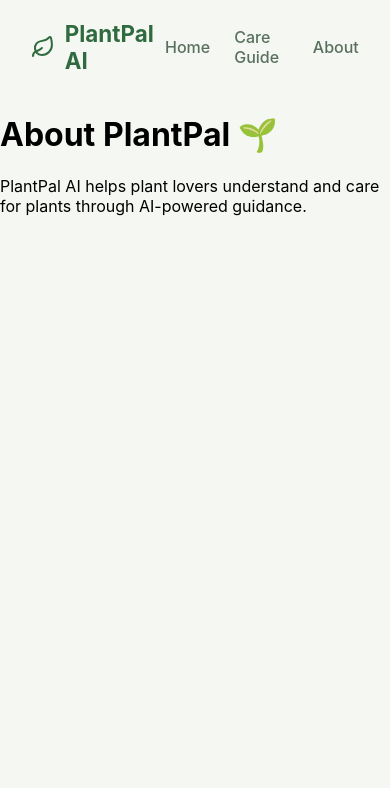
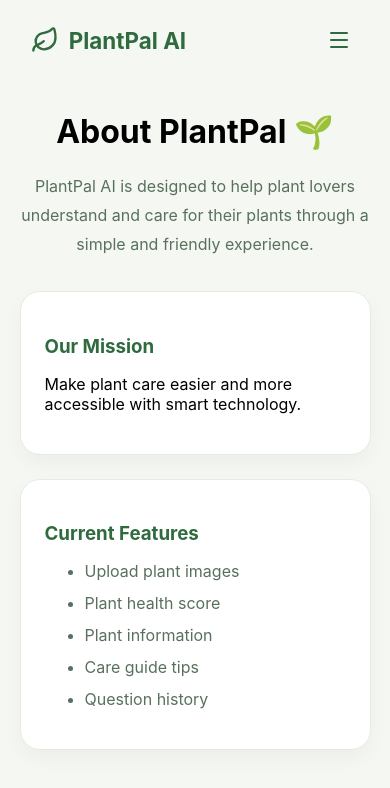
Before and after one commit to armadhanihiro/plantpal-ai, a React (Vite) app in the folder frontend/: page /about in a window 390 px wide. Shown: the top 788 px of the page. Built offline with nearby package versions, Linux system fonts and the light colour scheme.

Commit message:
Improve PlantPal responsive UI and dark mode

```diff
--- a/frontend/src/App.css
+++ b/frontend/src/App.css
@@ -1,11 +1,19 @@
 *{
     box-sizing:border-box;
+}
+
+html{
+    scroll-behavior:smooth;
 }
 
 body{
     margin:0;
     font-family:Inter,sans-serif;
     background:#f5f8f2;
+}
+
+body.dark-body{
+    background:#101a13;
 }
 
 .app{
@@ -27,14 +35,147 @@ body{
     gap:1.5rem;
 }
 
-.nav-links a{
+.nav-link{
     text-decoration:none;
     color:#58705d;
     font-weight:500;
+    position: relative;
+    padding-bottom: .3rem;
 }
 
-.nav-links a:hover{
+.nav-link:hover{
     color:#2f6b3f;
+}
+
+.nav-link.active-link{
+    color:#2f6b3f;
+    font-weight:700;
+}
+
+.nav-link.active-link::after{
+    content: "";
+    position: absolute;
+    left: 0;
+    bottom: 0;
+    width: 100%;
+    height: 2px;
+    background: #2f6b3f;
+    border-radius: 999px;
+}
+
+.menu-btn{
+    display:none;
+    width:auto;
+    margin:0;
+    padding:.5rem;
+    background:none;
+    color:#2f6b3f;
+}
+
+.mode-btn{
+    width:auto;
+    margin:0;
+    padding:.5rem .8rem;
+    border-radius:999px;
+}
+
+/* DARK MODE */
+.dark{
+    background:#101a13;
+    color:#eaf3ea;
+    min-height:100vh;
+}
+
+.dark .navbar{
+    background:#101a13;
+}
+
+.dark .logo,
+.dark .hero h1,
+.dark .guide-page h1,
+.dark .about-page h1{
+    color:#eaf3ea;
+}
+
+.dark .hero p,
+.dark .guide-card p,
+.dark .about-intro,
+.dark .about-card p,
+.dark .about-card li,
+.dark .health-status,
+.dark .empty-state li,
+.dark .history-item{
+    color:#b8c8b8;
+}
+
+.dark .card,
+.dark .health-card,
+.dark .plant-card,
+.dark .empty-state,
+.dark .result,
+.dark .history-card,
+.dark .guide-card,
+.dark .about-card{
+    background:#18261c;
+    border-color:#2c3d30;
+    color:#eaf3ea;
+}
+
+.dark .upload-box,
+.dark .chip{
+    background:#142219;
+    border-color:#2c3d30;
+    color:#cfe5d0;
+}
+
+.dark .upload-box:hover,
+.dark .chip:hover{
+    background:#1d3123;
+}
+
+.dark textarea{
+    background:#142219;
+    color:#eaf3ea;
+    border-color:#2c3d30;
+}
+
+.dark textarea::placeholder{
+    color:#8fa08f;
+}
+
+.dark .nav-link{
+    color:#b8c8b8;
+}
+
+.dark .nav-link:hover,
+.dark .nav-link.active-link{
+    color:#8fd19e;
+}
+
+.dark .nav-link.active-link::after{
+    background:#8fd19e;
+}
+
+.dark .info-row{
+    border-bottom-color:#2c3d30;
+}
+
+.dark .info-row span:last-child,
+.dark .plant-card h3,
+.dark .empty-state h3,
+.dark .result-header,
+.dark .history-card h3,
+.dark .guide-card h3,
+.dark .about-card h3{
+    color:#8fd19e;
+}
+
+.dark .history-item{
+    border-bottom-color:#2c3d30;
+}
+
+.dark .footer{
+    color:#8fa08f;
 }
 
 .logo{
@@ -307,3 +448,165 @@ button:disabled{
     color:#7a8a7c;
     font-size:.9rem;
 }
+
+/* CARE GUIDE */
+
+.guide-page{
+    width:min(90%,60rem);
+    margin:3rem auto;
+    text-align:center;
+}
+
+.guide-page h1{
+    color:#173b22;
+    margin-bottom:1rem;
+}
+
+.guide-grid{
+    display:grid;
+    grid-template-columns:
+    repeat(
+      auto-fit,
+      minmax(16rem,1fr)
+    );
+    gap:1.5rem;
+    margin-top:2rem;
+}
+
+.guide-card{
+    background:white;
+    padding:1.5rem;
+    border-radius:1.25rem;
+    border:1px solid #e6ece3;
+    box-shadow:
+    0 8px 20px rgba(0,0,0,.04);
+    text-align:left;
+}
+
+.guide-card,
+.history-card{
+    transition:
+        transform .3s ease,
+        box-shadow .3s ease;
+}
+
+.guide-card:hover,
+.history-card:hover{
+    transform:translateY(-4px);
+    box-shadow:0 12px 30px rgba(0,0,0,.08);
+}
+
+.guide-card h3{
+    color:#2f6b3f;
+    margin-bottom:.75rem;
+}
+
+.guide-card p{
+    color:#58705d;
+    line-height:1.7;
+}
+
+
+/* ABOUT */
+.about-page{
+    width:min(90%,50rem);
+    margin:3rem auto;
+    text-align:center;
+}
+
+.about-intro{
+    color:#58705d;
+    line-height:1.8;
+    margin-bottom:2rem;
+}
+
+.about-card{
+    background:white;
+    padding:1.5rem;
+    border-radius:1.25rem;
+    border:1px solid #e6ece3;
+    box-shadow:0 8px 20px rgba(0,0,0,.04);
+    margin-bottom:1.5rem;
+    text-align:left;
+}
+
+.about-card h3{
+    color:#2f6b3f;
+    margin-bottom:1rem;
+}
+
+.about-card li{
+    margin-bottom:.75rem;
+    color:#58705d;
+}
+
+/* RESPONSIVE */
+
+@media (max-width: 768px){
+
+    .menu-btn{
+        display:flex;
+    }
+
+    .nav-links{
+        display: none;
+        position: absolute;
+        top: 5rem;
+        left: 50%;
+        transform: translateX(-50%);
+        width: 90%;
+        padding: 1rem;
+        border-radius: 1rem;
+        background: white;
+        flex-direction: column;
+        box-shadow: 0 10px 30px rgba(0,0,0,.1);
+        flex-wrap:wrap;
+        justify-content:center;
+        gap:1rem;
+    }
+
+    .nav-links.open{
+        display: flex;
+    }
+
+    .hero{
+        padding:2rem 1rem 1.5rem;
+    }
+
+    .hero p{
+        font-size:1rem;
+    }
+
+    .card{
+        width:92%;
+        padding:1.25rem;
+        margin:1.5rem auto;
+    }
+
+    .guide-page,
+    .about-page{
+        margin:2rem auto;
+    }
+}
+
+@media (max-width: 480px){
+
+    .info-row{
+        flex-direction:column;
+        align-items:flex-start;
+        gap:.3rem;
+    }
+
+    .chip{
+        width:100%;
+        justify-content:center;
+    }
+
+    button{
+        font-size:.95rem;
+    }
+
+    .score{
+        font-size:2.2rem;
+    }
+}
--- a/frontend/src/App.jsx
+++ b/frontend/src/App.jsx
@@ -1,9 +1,5 @@
-import {
- BrowserRouter,
- Routes,
- Route
-}
-from "react-router-dom";
+import {BrowserRouter, Routes, Route} from "react-router-dom";
+import { useState, useEffect } from "react";
 
 import Navbar from "./components/Navbar";
 
@@ -13,9 +9,28 @@ import About from "./pages/About";
 
 function App(){
 
+    const [darkMode,setDarkMode]=useState(()=>{
+
+        return JSON.parse(
+            localStorage.getItem(
+                "dark-mode"
+            )
+        ) || false;
+
+    });
+
+    useEffect(()=>{
+        localStorage.setItem(
+            "dark-mode",
+            JSON.stringify(darkMode)
+        );
+        document.body.classList.toggle("dark-body", darkMode)
+    },[darkMode])
+
     return(
+        <div className={darkMode ?"app dark" :"app"}>
             <BrowserRouter>
-            <Navbar/>
+                <Navbar darkMode={darkMode} setDarkMode={setDarkMode}/>
 
                 <Routes>
                     <Route
@@ -34,6 +49,7 @@ function App(){
                     />
                 </Routes>
             </BrowserRouter>
+        </div>
     )
 
 }
--- /dev/null
+++ b/frontend/src/components/GuideCard.jsx
@@ -0,0 +1,11 @@
+function GuideCard({icon, title, content}) {
+    return (
+        <div className="guide-card">
+            <h3>{icon} {title}</h3>
+            <p>{content}</p>
+        </div>
+
+    )
+}
+
+export default GuideCard;
--- a/frontend/src/components/Navbar.jsx
+++ b/frontend/src/components/Navbar.jsx
@@ -1,7 +1,9 @@
-import { Leaf } from "lucide-react";
-import { Link } from "react-router-dom";
+import { Menu, X, Leaf } from "lucide-react";
+import { NavLink } from "react-router-dom";
+import { useState } from "react";
 
-function Navbar() {
+function Navbar({darkMode, setDarkMode}) {
+    const [menuOpen,setMenuOpen] = useState(false);
     return (
         <nav className="navbar">
             <div className="logo">
@@ -9,10 +11,38 @@ function Navbar() {
                 <span>PlantPal AI</span>
             </div>
 
-            <div className="nav-links">
-                <Link to="/">Home</Link>
-                <Link to="/guide">Care Guide</Link>
-                <Link to="/about">About</Link>
+
+            <button className="menu-btn" onClick={()=> setMenuOpen(!menuOpen)}>
+                {
+                    menuOpen
+                    ?<X size={24}/>
+                    :<Menu size={24}/>
+                }
+            </button>
+
+            <div className={menuOpen ?"nav-links open" :"nav-links"}>
+                <NavLink
+                to="/"
+                className={({isActive})=> isActive ?"nav-link active-link":"nav-link"}
+                onClick={()=>setMenuOpen(false)}>
+                    Home
+                </NavLink>
+
+                <NavLink
+                to="/guide"
+                className={({isActive})=> isActive ?"nav-link active-link" :"nav-link"}
+                onClick={()=>setMenuOpen(false)}>
+                    Care Guide
+                </NavLink>
+
+                <NavLink
+                to="/about"
+                className={({isActive})=> isActive ?"nav-link active-link" :"nav-link"}
+                onClick={()=>setMenuOpen(false)}>
+                    About
+                </NavLink>
+
+                <button className="mode-btn" onClick={()=> setDarkMode(!darkMode)}>{darkMode?"☀️":"🌙"}</button>
             </div>
         </nav>
     );
--- a/frontend/src/pages/About.jsx
+++ b/frontend/src/pages/About.jsx
@@ -1,12 +1,27 @@
 function About() {
     return (
-        <div className="page">
+        <div className="about-page">
             <h1>About PlantPal 🌱</h1>
-            <p>
-                PlantPal AI helps plant lovers
-                understand and care for plants
-                through AI-powered guidance.
+            <p className="about-intro">
+                PlantPal AI is designed to help plant lovers
+                understand and care for their plants through
+                a simple and friendly experience.
             </p>
+            <div className="about-card">
+                <h3>Our Mission</h3>
+                <p>Make plant care easier and more accessible with smart technology.</p>
+            </div>
+            <div className="about-card">
+                <h3>Current Features</h3>
+                <ul>
+                    <li>Upload plant images</li>
+                    <li>Plant health score</li>
+                    <li>Plant information</li>
+                    <li>Care guide tips</li>
+                    <li>Question history</li>
+                </ul>
+            </div>
+
         </div>
     );
 }
--- a/frontend/src/pages/CareGuide.jsx
+++ b/frontend/src/pages/CareGuide.jsx
@@ -1,10 +1,28 @@
+import GuideCard from "../components/GuideCard";
+
 function CareGuide() {
     return (
-        <div className="page">
+        <div className="guide-page">
             <h1>Plant Care Guide 🌿</h1>
-            <p>
-                Learn how to take care of your plants.
-            </p>
+            <p>Simple tips to keep your plants healthy.</p>
+
+            <div className="guide-grid">
+                <GuideCard
+                    icon="💧"
+                    title="Watering Guide"
+                    content="Water only when the soil feels dry. Avoid overwatering."
+                />
+                <GuideCard
+                    icon="☀️"
+                    title="Sunlight Guide"
+                    content="Most indoor plants prefer bright indirect sunlight."
+                />
+                <GuideCard
+                    icon="🍂"
+                    title="Common Problems"
+                    content="Yellow leaves may indicate overwatering. Brown tips may indicate low humidity."
+                />
+            </div>
         </div>
     );
 }
--- a/frontend/src/pages/Home.jsx
+++ b/frontend/src/pages/Home.jsx
@@ -1,4 +1,4 @@
-import { useState, useRef } from "react";
+import { useState, useRef, useEffect } from "react";
 import { Send } from "lucide-react";
 
 import { askPlantAI } from "../services/aiService";
@@ -15,12 +15,31 @@ import Footer from "../components/Footer";
 import "../App.css";
 
 function Home() {
-   const [image, setImage] = useState(null);
+    const [image, setImage] = useState(null);
     const [question, setQuestion] = useState("");
     const [loading, setLoading] = useState(false);
     const [result, setResult] = useState("");
     const textareaRef = useRef(null);
-    const [history, setHistory] = useState([])
+
+    const [history, setHistory] = useState(()=>{
+        const saved =
+            localStorage.getItem(
+                "plantpal-history"
+            );
+
+        return saved
+            ? JSON.parse(saved)
+            : [];
+    });
+
+    useEffect(()=>{
+
+        localStorage.setItem(
+            "plantpal-history",
+            JSON.stringify(history)
+        );
+
+    },[history]);
 
     const handleImageUpload = (e) => {
         const file = e.target.files[0];
@@ -39,10 +58,7 @@ function Home() {
 
         const response = await askPlantAI(question);
         setResult(response);
-        setHistory((prev) => [
-            question,
-            ...prev
-        ])
+        setHistory(prev => [question, ...prev].slice(0,10))
 
         setLoading(false);
     };
```
Also changed, not shown: 2 other files (tests, documents, lock files or other folders). Lines whose indentation alone changed are shown as unchanged.
